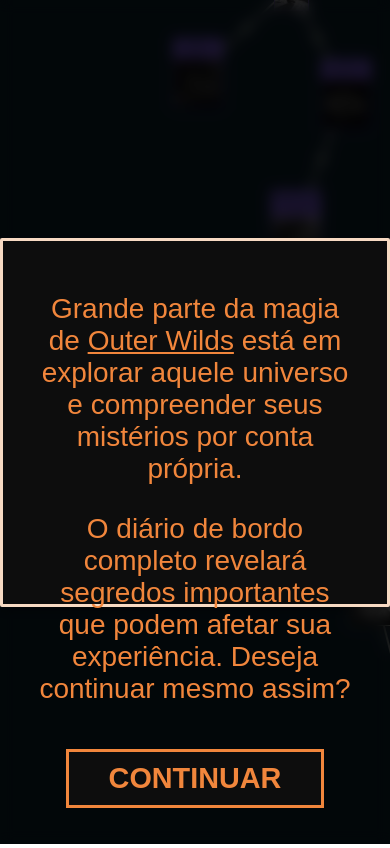
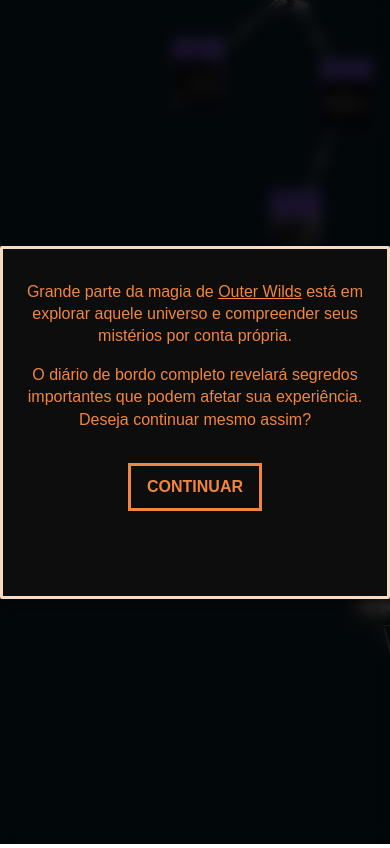
Before and after one commit to vicbenetti/ship-logs, a plain HTML site: page index.html in a window 390 px wide. Drawn offline with nearby package versions, Linux system fonts and the light colour scheme; a web font is replaced by a local one.

Commit message:
Update mobile

```diff
--- a/assets/css/style.css
+++ b/assets/css/style.css
@@ -263,3 +263,27 @@
     color: rgb(247, 218, 195);
     transition: 0.3s ease;
 }
+
+/* Responsividade */
+@media (max-width: 600px) {
+
+    #info,
+    .modal {
+        padding: 16px;
+        font-size: 14px;
+    }
+
+    .modal p {
+        font-size: 16px;
+        line-height: 1.4em;
+    }
+
+    #info p {
+        font-size: 12px;
+    }
+
+    .modal button {
+        font-size: 16px;
+        padding: 12px 16px;
+    }
+}
```
